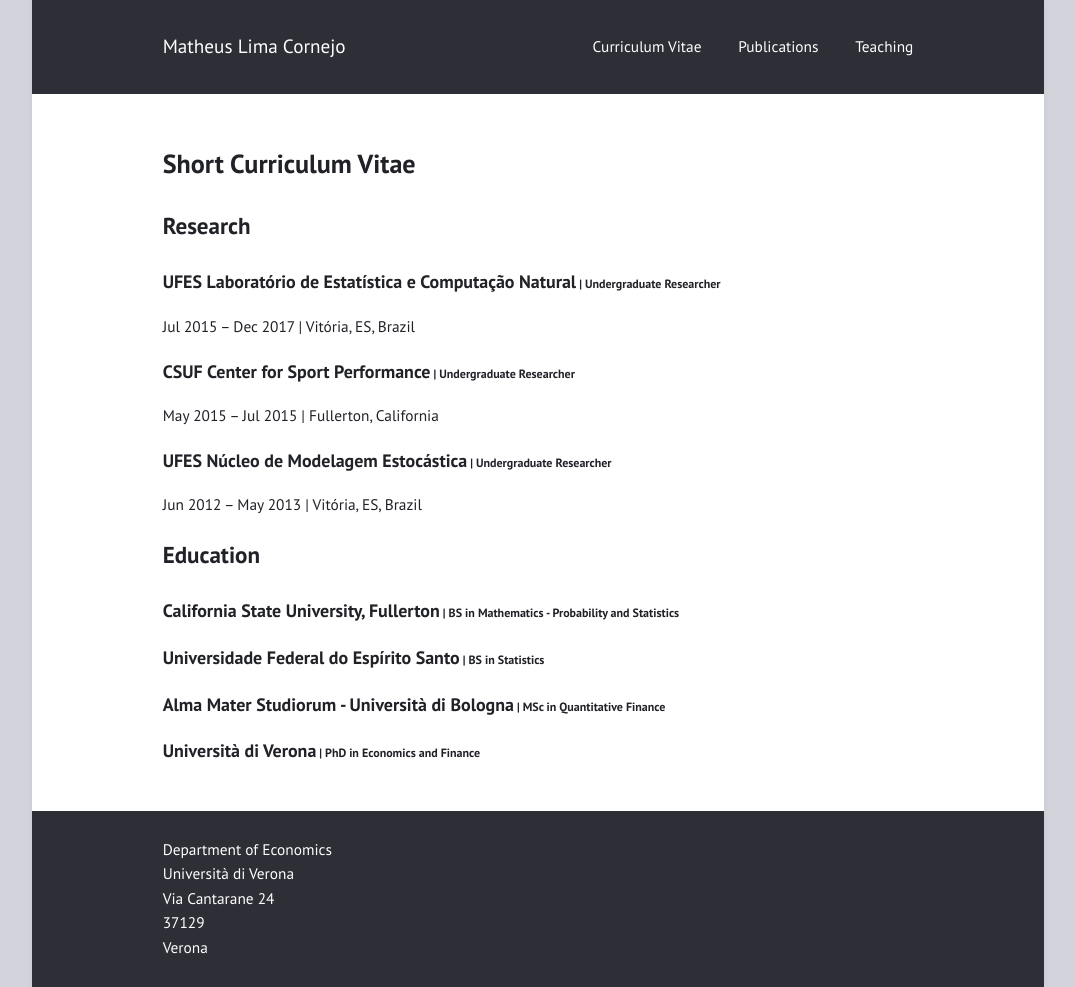
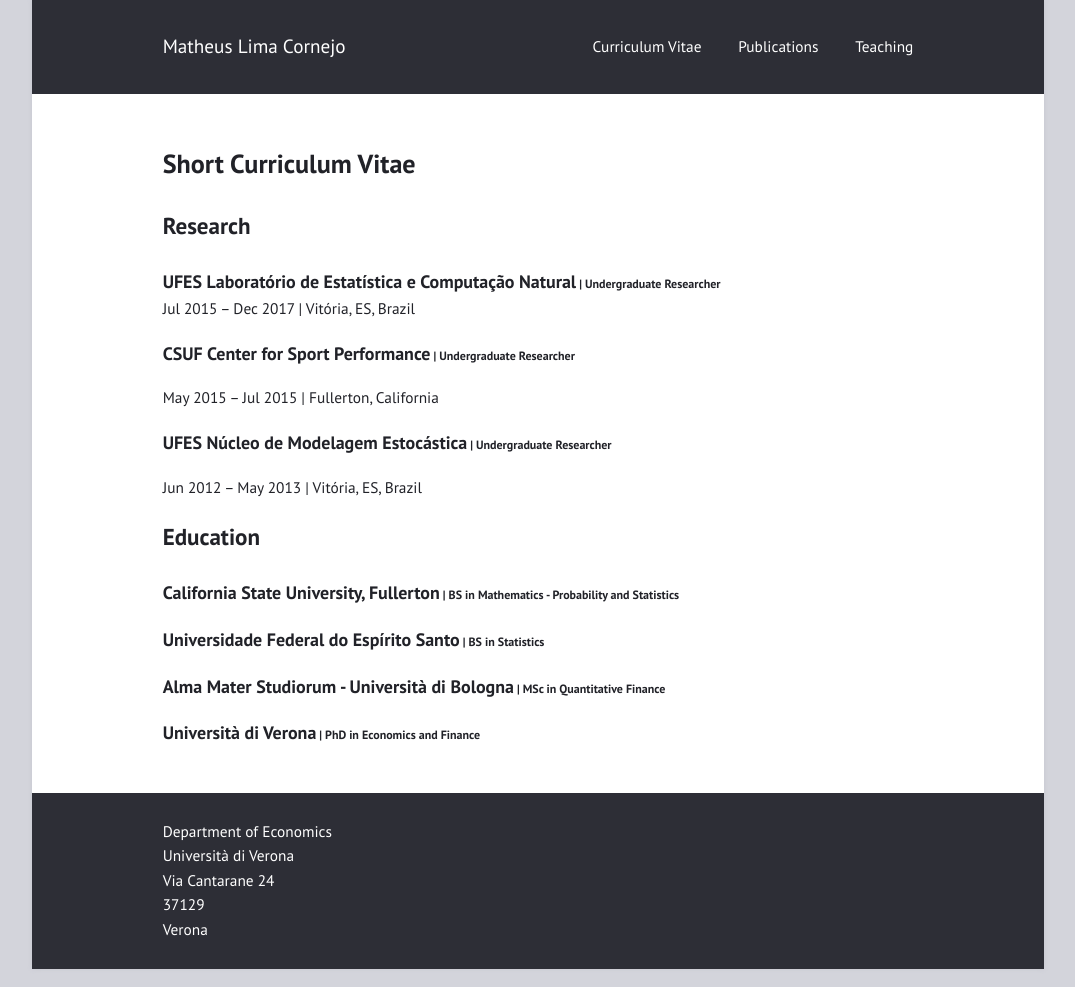
Before and after one commit to limacornejo/limacornejo.github.io, a Jekyll site: the page built from cv.md, in a window 1280 px wide. Shown: the whole page, without its empty margins (102-1177 px from the left). Built offline with Jekyll 4.4.1, drawn with Linux system fonts in a browser that asks for light colours.

Commit message:
Update cv.md

```diff
--- a/cv.md
+++ b/cv.md
@@ -7,7 +7,7 @@
 
 <header><h2>Research</h2></header>
 
-<p style="margin-bottom:0;"><h3>UFES Laboratório de Estatística e Computação Natural<small style="font-size:12px;"> | Undergraduate Researcher </small></h3>
+<p style="margin-bottom:0;"><h3 style="margin-bottom:0;">UFES Laboratório de Estatística e Computação Natural<small style="font-size:12px;"> | Undergraduate Researcher </small></h3>
    Jul 2015 – Dec 2017 | Vitória, ES, Brazil
 </p>
 
```
